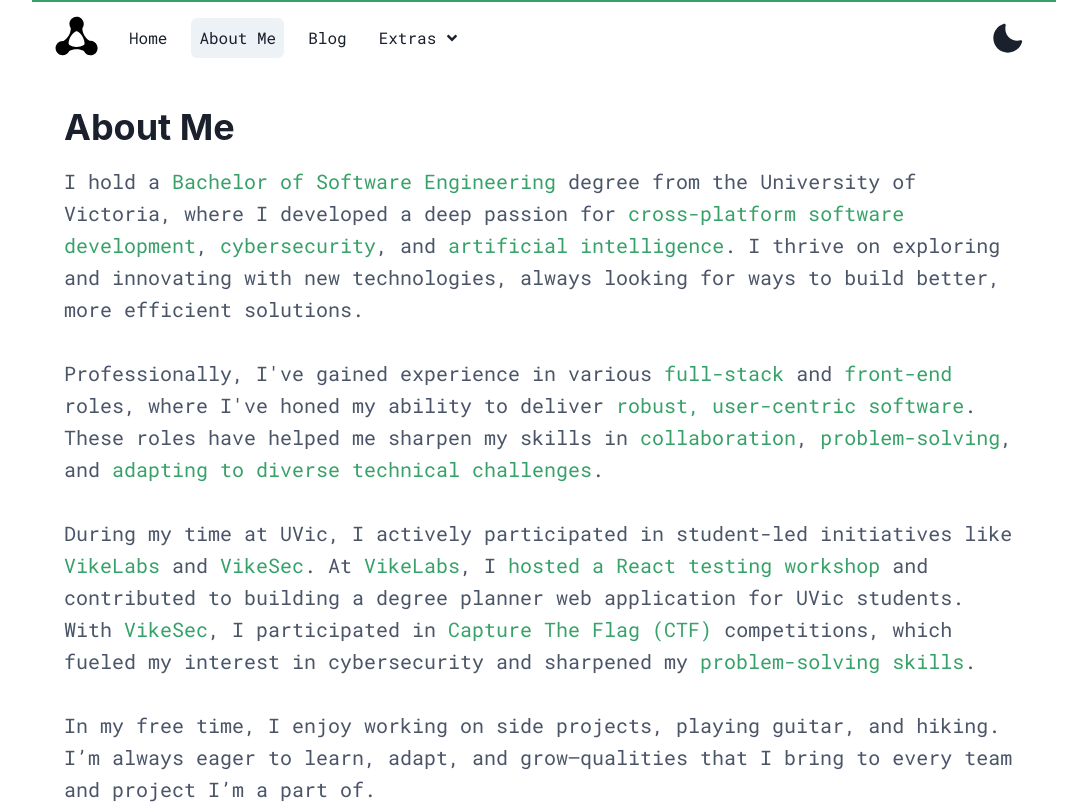
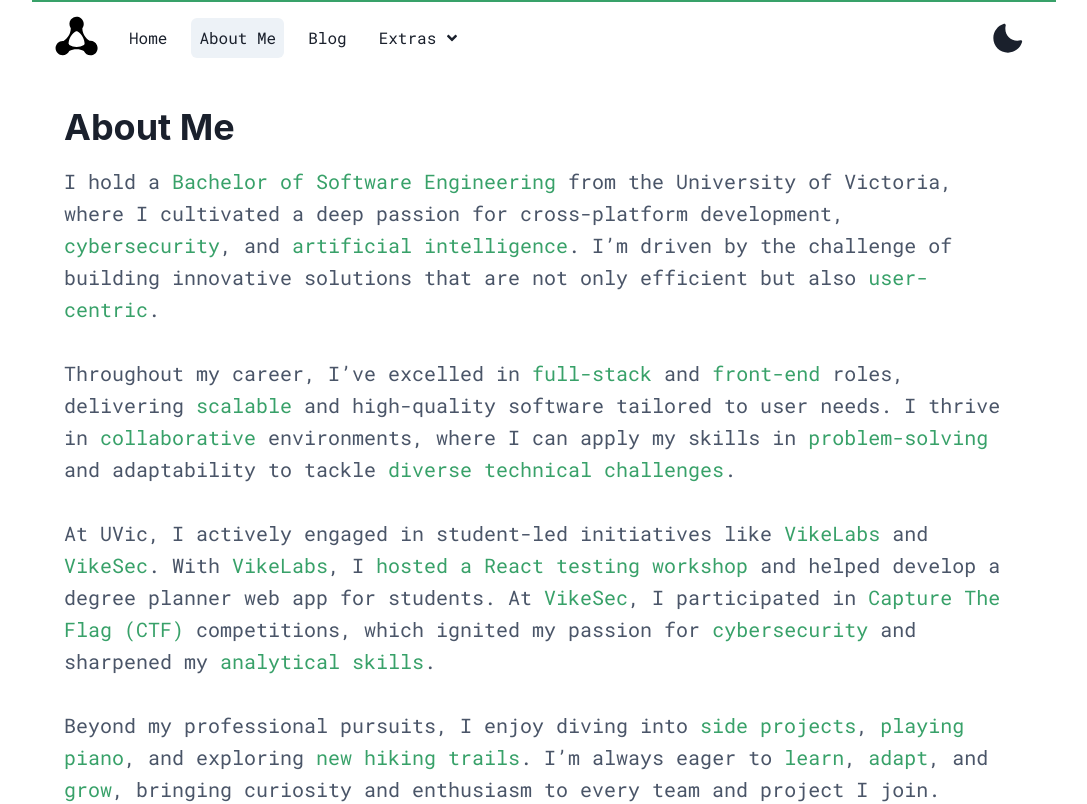
Before and after one commit to ACHultman/achultman-web, a Next.js app: page /about in a window 1280 px wide. Shown: the top 804 px of the page, without its empty margins (96-1183 px from the left). Built offline with nearby package versions, Linux system fonts and the light colour scheme.

Commit message:
rewrite paragraph content

```diff
--- a/src/pages/about.tsx
+++ b/src/pages/about.tsx
@@ -9,8 +9,8 @@ import {
 } from '@chakra-ui/react';
 
 import Paragraph from '@components/Paragraph';
-import Chat from '@components/Chat';
 import styled from '@emotion/styled';
+import Contact from '@components/Contact';
 
 const P = styled(Paragraph)`
     line-height: 1.6;
@@ -51,20 +51,21 @@ function About() {
                                             'cross-platform software development',
                                             'cybersecurity',
                                             'artificial intelligence',
+                                            'user-centric',
                                         ]}
                                         styles={{
                                             color: 'green.500',
                                         }}
                                     >
                                         I hold a Bachelor of Software
-                                        Engineering degree from the University
-                                        of Victoria, where I developed a deep
-                                        passion for cross-platform software
-                                        development, cybersecurity, and
-                                        artificial intelligence. I thrive on
-                                        exploring and innovating with new
-                                        technologies, always looking for ways to
-                                        build better, more efficient solutions.
+                                        Engineering from the University of
+                                        Victoria, where I cultivated a deep
+                                        passion for cross-platform development,
+                                        cybersecurity, and artificial
+                                        intelligence. I’m driven by the
+                                        challenge of building innovative
+                                        solutions that are not only efficient
+                                        but also user-centric.
                                     </Highlight>
                                 </P>
                                 <P>
@@ -72,23 +73,23 @@ function About() {
                                         query={[
                                             'full-stack',
                                             'front-end',
-                                            'robust, user-centric software',
-                                            'collaboration',
+                                            'scalable',
+                                            'collaborative',
                                             'problem-solving',
-                                            'adapting to diverse technical challenges',
+                                            'diverse technical challenges',
                                         ]}
                                         styles={{
                                             color: 'green.500',
                                         }}
                                     >
-                                        Professionally, I've gained experience
-                                        in various full-stack and front-end
-                                        roles, where I've honed my ability to
-                                        deliver robust, user-centric software.
-                                        These roles have helped me sharpen my
-                                        skills in collaboration,
-                                        problem-solving, and adapting to diverse
-                                        technical challenges.
+                                        Throughout my career, I’ve excelled in
+                                        full-stack and front-end roles,
+                                        delivering scalable and high-quality
+                                        software tailored to user needs. I
+                                        thrive in collaborative environments,
+                                        where I can apply my skills in
+                                        problem-solving and adaptability to
+                                        tackle diverse technical challenges.
                                     </Highlight>
                                 </P>
 
@@ -99,38 +100,56 @@ function About() {
                                             'VikeSec',
                                             'hosted a React testing workshop',
                                             'Capture The Flag (CTF)',
-                                            'problem-solving skills',
+                                            'cybersecurity',
+                                            'analytical skills',
                                         ]}
                                         styles={{
                                             color: 'green.500',
                                         }}
                                     >
-                                        During my time at UVic, I actively
-                                        participated in student-led initiatives
-                                        like VikeLabs and VikeSec. At VikeLabs,
-                                        I hosted a React testing workshop and
-                                        contributed to building a degree planner
-                                        web application for UVic students. With
-                                        VikeSec, I participated in Capture The
-                                        Flag (CTF) competitions, which fueled my
-                                        interest in cybersecurity and sharpened
-                                        my problem-solving skills.
+                                        At UVic, I actively engaged in
+                                        student-led initiatives like VikeLabs
+                                        and VikeSec. With VikeLabs, I hosted a
+                                        React testing workshop and helped
+                                        develop a degree planner web app for
+                                        students. At VikeSec, I participated in
+                                        Capture The Flag (CTF) competitions,
+                                        which ignited my passion for
+                                        cybersecurity and sharpened my
+                                        analytical skills.
                                     </Highlight>
                                 </P>
                                 <P>
-                                    In my free time, I enjoy working on side
-                                    projects, playing guitar, and hiking. I’m
-                                    always eager to learn, adapt, and
-                                    grow—qualities that I bring to every team
-                                    and project I’m a part of.
+                                    <Highlight
+                                        query={[
+                                            'side projects',
+                                            'playing piano',
+                                            'new hiking trails',
+                                            'learn',
+                                            'adapt',
+                                            'grow',
+                                        ]}
+                                        styles={{
+                                            color: 'green.500',
+                                        }}
+                                    >
+                                        Beyond my professional pursuits, I enjoy
+                                        diving into side projects, playing
+                                        piano, and exploring new hiking trails.
+                                        I’m always eager to learn, adapt, and
+                                        grow, bringing curiosity and enthusiasm
+                                        to every team and project I join.
+                                    </Highlight>
                                 </P>
                             </VStack>
-                            <VStack w="100%" p={4}>
+                            <VStack w="100%" gap={8}>
                                 <P>
-                                    If you've read this far, feel free to ask
-                                    some questions!
+                                    Thanks for making it this far! Feel free to
+                                    connect with me on LinkedIn or drop me a
+                                    message using the form below. I’d love to
+                                    hear from you!
                                 </P>
-                                <Chat />
+                                <Contact />
                             </VStack>
                         </VStack>
                     </Box>
```
